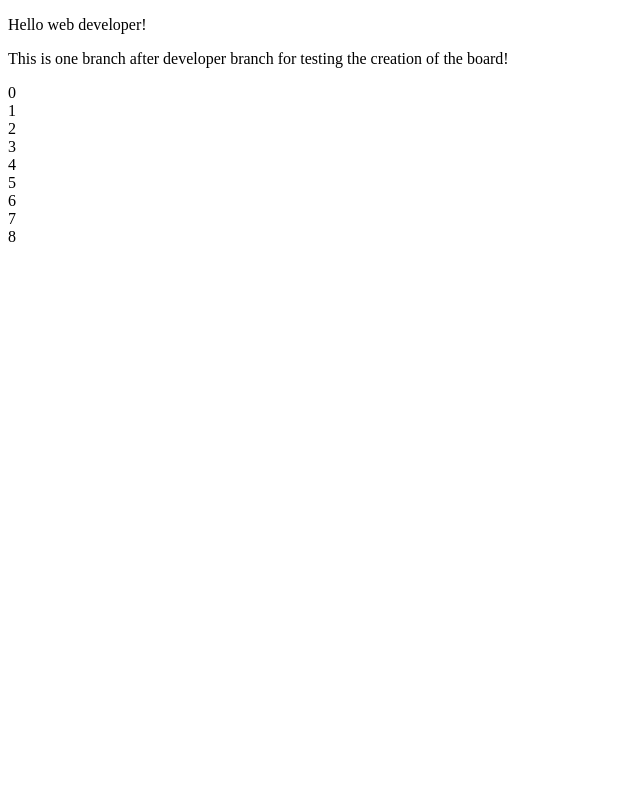
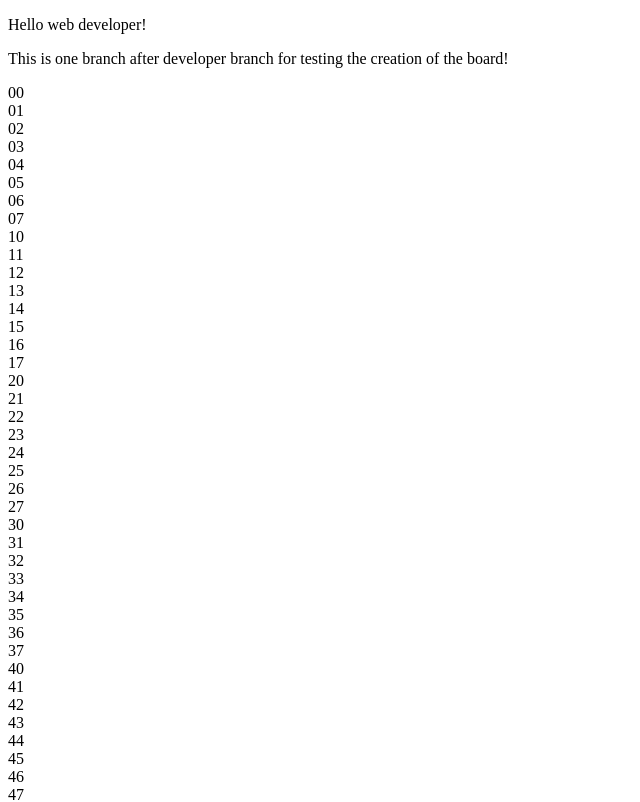
Before and after one commit to SkimZconceited/Phase4-GameTheoryProject-frontend, a React (Create React App) app in the folder client/: page / in a window 1280 px wide. Shown: the top 802 px of the page, without its empty margins (0-640 px from the left). Built offline with nearby package versions, Linux system fonts and the light colour scheme.

Commit message:
Updated Board.jsx to a 8*8 board, renamed Board.css and updated App.js

```diff
--- a/client/src/App.css
+++ /dev/null
@@ -1,39 +0,0 @@
-.App {
-  text-align: center;
-  background-color: darkgray;
-}
-
-.App-logo {
-  height: 40vmin;
-  pointer-events: none;
-}
-
-@media (prefers-reduced-motion: no-preference) {
-  .App-logo {
-    animation: App-logo-spin infinite 20s linear;
-  }
-}
-
-.App-header {
-  background-color: #282c34;
-  min-height: 100vh;
-  display: flex;
-  flex-direction: column;
-  align-items: center;
-  justify-content: center;
-  font-size: calc(10px + 2vmin);
-  color: white;
-}
-
-.App-link {
-  color: #61dafb;
-}
-
-@keyframes App-logo-spin {
-  from {
-    transform: rotate(0deg);
-  }
-  to {
-    transform: rotate(360deg);
-  }
-}
--- a/client/src/App.js
+++ b/client/src/App.js
@@ -1,6 +1,5 @@
 import { BrowserRouter as Router, Route, Routes } from 'react-router-dom';
 import Home from './Home';
-import './App.css'
 
 function App() {
   return (
--- a/client/src/components/Board.jsx
+++ b/client/src/components/Board.jsx
@@ -1,16 +1,23 @@
-import React from 'react'
+import React from 'react';
 import Cell from './Cell';
 
 function Board() {
+  const renderCell = (row, col) => {
+    const isDarkSquare = (row + col) % 2 === 1;
+    const cellValue = `${row}${col}`;
 
-  const renderCell = (i) => {
-    return <Cell value={i} />;
-};
+    return <Cell key={`${row}-${col}`} value={cellValue} isDark={isDarkSquare} />;
+  };
+
   return (
-    <div>
-      {Array(9).fill(null).map((_, i) => renderCell(i))}
+    <div className="board">
+      {Array(8).fill(null).map((_, row) => (
+        <div key={row} className="board-row">
+          {Array(8).fill(null).map((_, col) => renderCell(row, col))}
+        </div>
+      ))}
     </div>
-  )
+  );
 }
 
-export default Board
+export default Board;
```
Also changed, not shown: client/src/Board.css (added).
